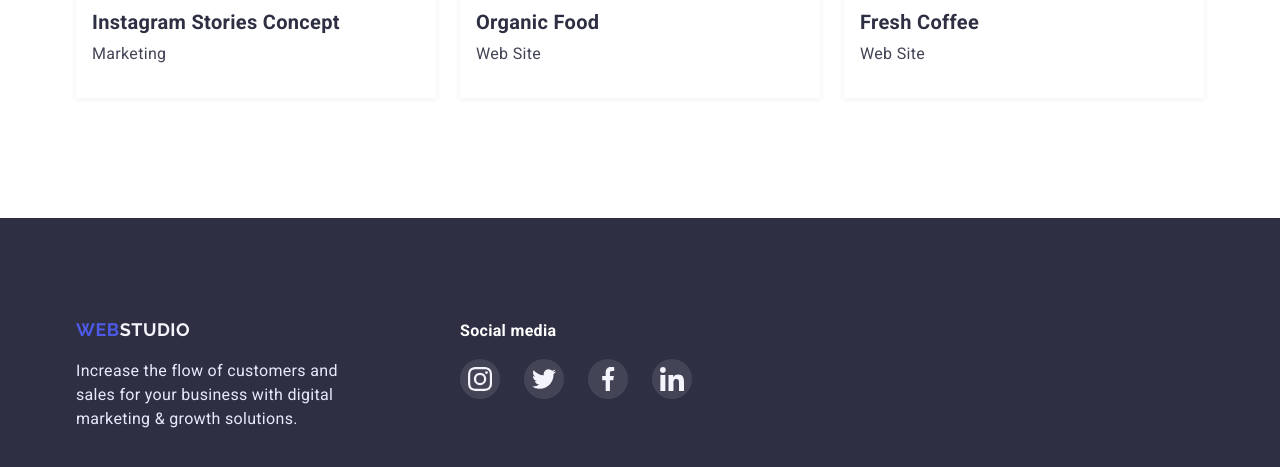
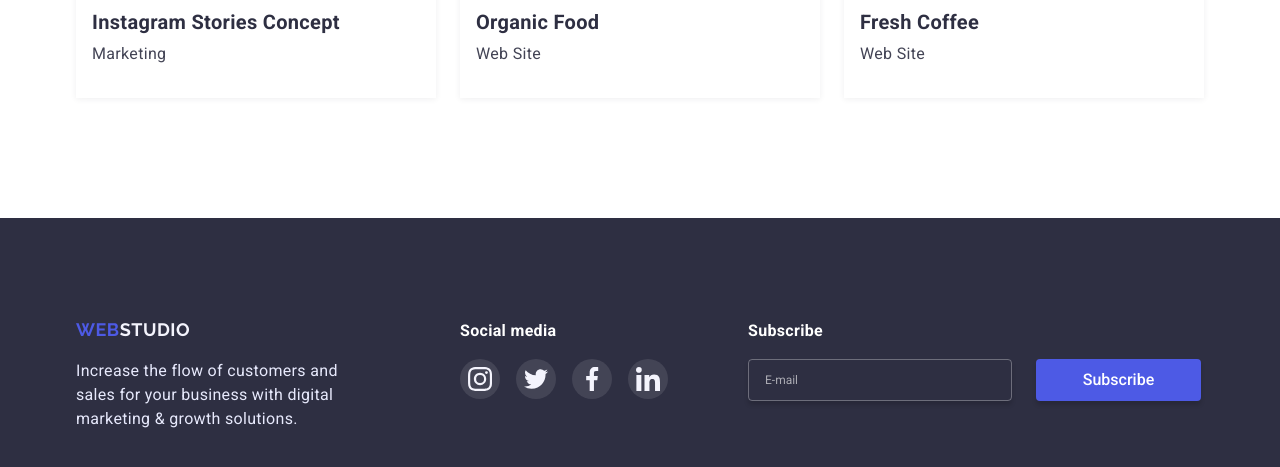
Before and after one commit to JuliaChopyk/goit-markup-hw-06, a plain HTML site: page portfolio.html in a window 1280 px wide. Shown: the part 1550-2017 px from the top of the page. Drawn offline with nearby package versions, Linux system fonts and the light colour scheme.

Commit message:
edit hw6

```diff
--- a/css/styles.css
+++ b/css/styles.css
@@ -515,6 +515,8 @@ height: 88px;
     text-align: center;
 
     margin-bottom: 14px;
+
+    color: var (--text-color-for-headers);
 }
 
 .form-data {
@@ -522,6 +524,7 @@ height: 88px;
 }
 
 .form-item {
+    position: relative;
     display: flex;
     flex-direction: column;
     font-weight: 400;
@@ -535,8 +538,20 @@ height: 88px;
 .form-item:not(:last-child) {
     margin-bottom: 8px;}
 
+.input-icon {
+    position: relative;
+}
+
+.form-input-icon {
+    position: absolute;
+    top: 0;
+    left: 0;
+    }
+
+
 .form-input {
     padding: 8px 16px;
+    width: 100%;
     height: 40px;
     border: 1px solid rgba(33, 33, 33, 0.2);
     border-radius: 4px;
@@ -551,6 +566,10 @@ height: 88px;
     border: 1px solid var(--accent-color);
 }
 
+.form-input:focus + .form-input-icon {
+    fill: var(--accent-color)
+}
+
 .form-label {
     margin-bottom: 4px;
     font-weight: 400;
@@ -563,6 +582,7 @@ height: 88px;
 .form-item textarea {
     width: 100%;
     height: 120px;
+    resize: none;
 }
 
 .form-input::placeholder {
@@ -570,6 +590,7 @@ height: 88px;
 }
 
 .form-item-checkbox {
+    position: relative;
     display: flex;
     align-items: baseline;
     margin-bottom: 24px;
@@ -587,6 +608,7 @@ height: 88px;
 
 .form-item-checkbox a {
     text-decoration: underline;
+    color: var(--accent-color)
 }
 
 .form-btn {
@@ -782,7 +804,8 @@ transition: transform 250ms cubic-bezier(0.4, 0, 0.2, 1);
     margin-left: 120px;
 }
 
-.white-text-social-media {
+.white-text-social-media,
+.label-subscribe {
     margin-bottom: 16px;
 
     font-weight: 600;
@@ -817,10 +840,67 @@ transition: transform 250ms cubic-bezier(0.4, 0, 0.2, 1);
 }
 
 .network-item:not(:last-child) {
-    margin-right: 24px;
+    margin-right: 16px;
   }
 
 .icon-network-bg .icon-network {
     width: 24px;
     height: 24px;
 }
+
+/* footer subscribe */
+.footer-subscribe {
+    display: flex;
+    flex-direction: column;
+    margin-left: 80px;
+}
+
+.subscribe-btn {
+    padding: 8px 24px;
+    margin-left: 24px;
+    border: 1px solid transparent;
+    border-radius: 4px;
+    width: 165px;
+    cursor: pointer;
+
+    font-weight: 500;
+    font-size: 16px;
+    line-height: 1.5;
+    text-align: center;
+
+    color: var(--primary-button-text);
+    background-color: var(--primary-button-style);
+    transition: background-color 250ms cubic-bezier(0.4, 0, 0.2, 1);
+    box-shadow: 0px 4px 4px rgba(0, 0, 0, 0.15);
+}
+
+.subscribe-btn:hover,
+.subscribe-btn:focus {
+    background-color: var(--pressed-primary-button);
+}
+
+.subscribe-input {
+    padding: 8px 16px;
+    width: 264px;
+    border: 1px solid rgba(255, 255, 255, 0.3);
+    box-shadow: 0px 4px 4px rgba(0, 0, 0, 0.15);
+    border-radius: 4px;
+    font-weight: 400;
+    font-size: 12px;
+    line-height: 24px;
+    color:  rgba(255, 255, 255, 0.6);
+    background-color: transparent;
+
+}
+
+.subscribe-input::placeholder {
+    font-weight: 400;
+    font-size: 12px;
+    line-height: 24px;
+    color:  rgba(255, 255, 255, 0.6);
+}
+
+.input-subcribe-btn {
+    display: flex;
+    flex-direction: center;
+}
--- a/portfolio.html
+++ b/portfolio.html
@@ -228,6 +228,13 @@
                 </li>
             </ul>
         </div>
+        <div class="footer-subscribe">
+            <label for="subscribe" class="label-subscribe">Subscribe</label>
+            <div class="input-subcribe-btn">
+            <input type="email" name="subscribe" id="subscribe" class="subscribe-input" placeholder="E-mail">
+            <button type="submit" class="subscribe-btn">Subscribe</button>
+            </div>
+        </div>
     </div>
 </footer>
 </body>
```
Also changed, not shown: index.html (+28 -3 lines), images/icons.svg.
